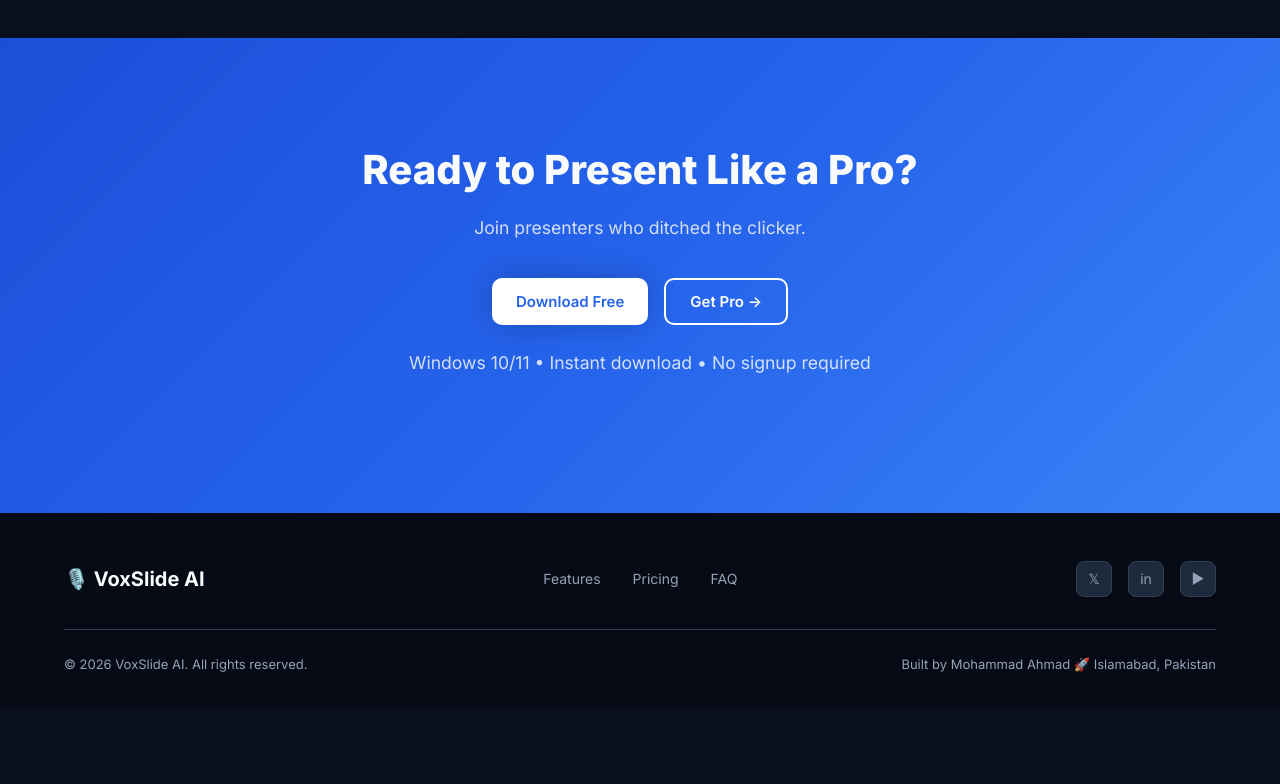
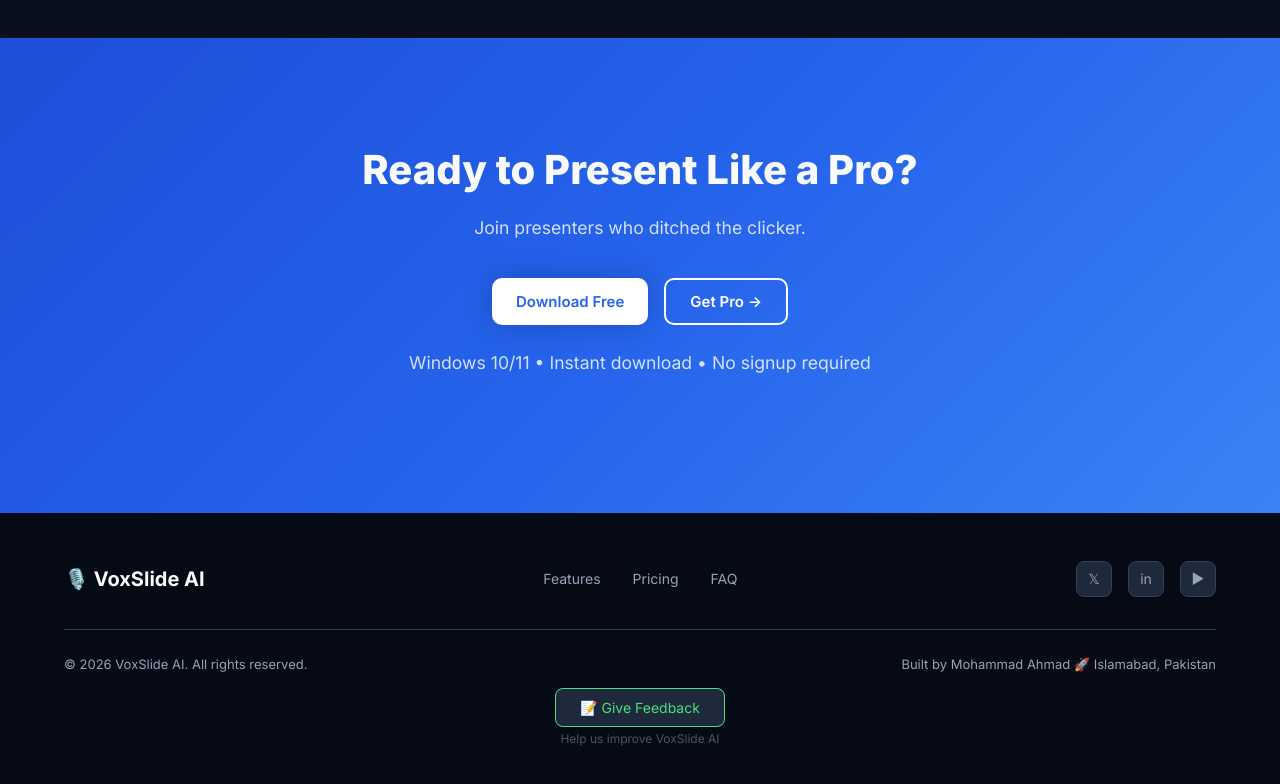
Before and after one commit to mohammadaraja786-cmd/voxslide-ai, a website: page index.html in a window 1280 px wide. Shown: the part 4600-5384 px from the top of the page. Before the commit the page ends 5307 px from the top, so only its background shows below. Drawn offline with Linux system fonts and the light colour scheme.

Commit message:
Add feedback button

```diff
--- a/index.html
+++ b/index.html
@@ -1493,6 +1493,18 @@
         <span>Built by Mohammad Ahmad 🚀 Islamabad, Pakistan</span>
       </div>
     </div>
+    <div style="text-align:center; padding: 20px 0;">
+  <a href="https://docs.google.com/forms/d/e/1FAIpQLScyznKYjauReMp4ww5Ar0GbpWpmFtKQIAePEJcg6SuxVsZw5A/viewform"
+     target="_blank"
+     style="background:#1E293B; color:#4ADE80; border:1px solid #4ADE80;
+            padding:10px 24px; border-radius:8px; text-decoration:none;
+            font-size:14px; font-family:Inter,sans-serif;">
+    📝 Give Feedback
+  </a>
+  <p style="color:#475569; font-size:12px; margin-top:8px;">
+    Help us improve VoxSlide AI
+  </p>
+</div>
   </footer>
 
   <!-- Email Capture Modal -->
```
